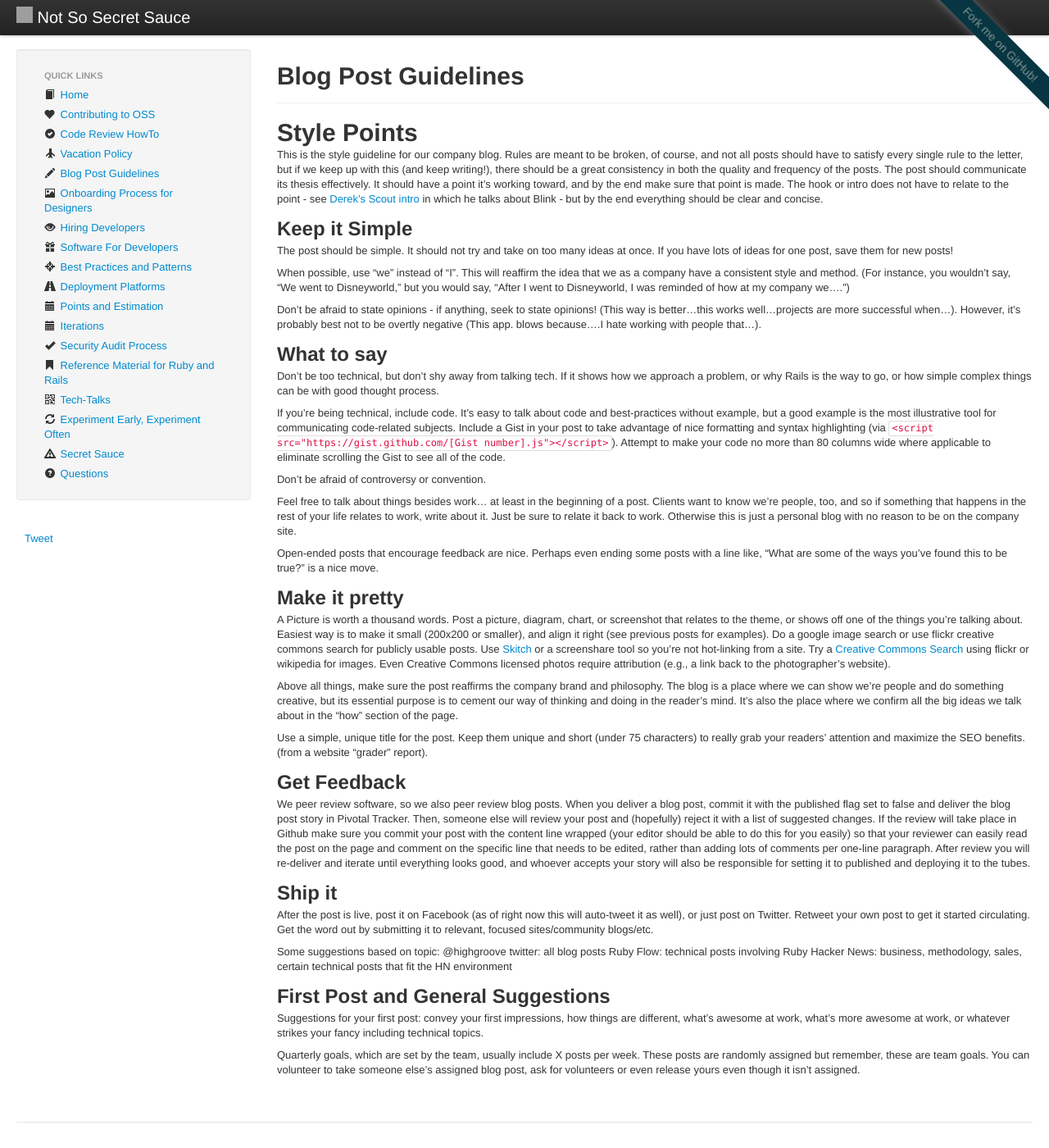
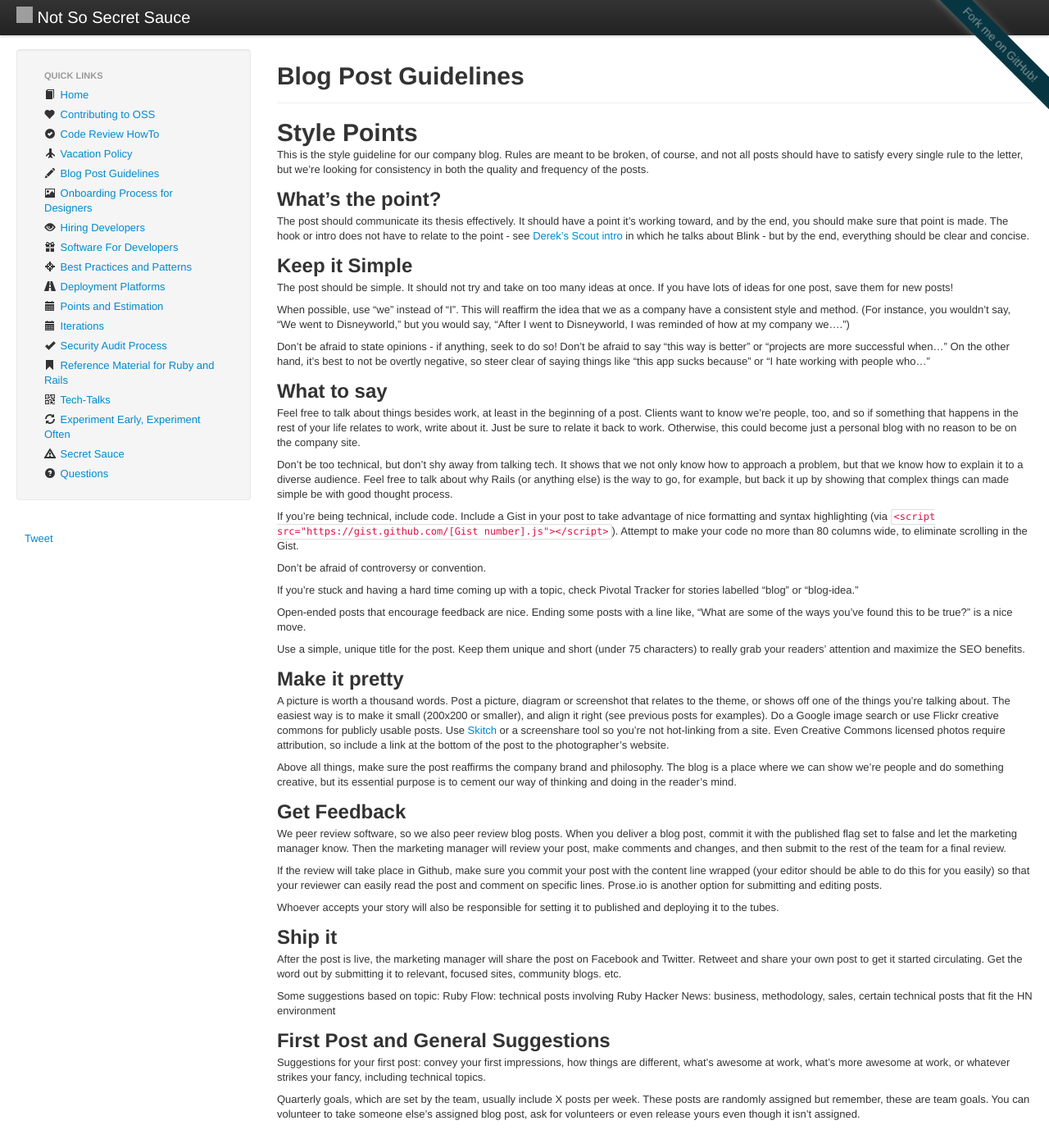
Before and after one commit to daveworth/not-so-secret-sauce, a Jekyll site: the page built from topics/blog-post-guidelines.md, in a window 1280 px wide and 1400 px high. Shown: the whole window at 82% size. Built offline with Jekyll 4.4.1, drawn with Linux system fonts in a browser that asks for light colours; nearby versions of some CDN libraries; comment, search, counter and statistics services are not loaded; grey boxes are pictures that could not be loaded.

Commit message:
Updated topics/blog-post-guidelines.md

```diff
--- a/topics/blog-post-guidelines.md
+++ b/topics/blog-post-guidelines.md
@@ -8,13 +8,13 @@ Style Points
 
 This is the style guideline for our company blog. Rules are meant to be broken,
 of course, and not all posts should have to satisfy every single rule to the
-letter, but if we keep up with this (and keep writing!), there should be a great
-consistency in both the quality and frequency of the posts. The post should
-communicate its thesis effectively. It should have a point it's working toward,
-and by the end make sure that point is made. The hook or intro does not have to
-relate to the point - see [Derek's Scout
+letter, but we're looking for consistency in both the quality and frequency of the posts.
+
+##What's the point?
+
+The post should communicate its thesis effectively. It should have a point it's working toward, and by the end, you should make sure that point is made. The hook or intro does not have to relate to the point - see [Derek's Scout
 intro](http://highgroove.com/articles/2008/01/22/web-app-service-plan-subscriptions.html)
-in which he talks about Blink - but by the end everything should be clear and
+in which he talks about Blink - but by the end, everything should be clear and
 concise.
 
 ## Keep it Simple
@@ -27,83 +27,66 @@ company have a consistent style and method. (For instance, you wouldn't say, "We
 went to Disneyworld," but you would say, "After I went to Disneyworld, I was
 reminded of how at my company we....")
 
-Don't be afraid to state opinions - if anything, seek to state opinions! (This
-way is better...this works well...projects are more successful when...).
-However, it's probably best not to be overtly negative (This app. blows
-because....I hate working with people that...).
+Don't be afraid to state opinions - if anything, seek to do so! Don't be afraid to say "this way is better" or "projects are more successful when..." On the other hand, it's best to not be overtly negative, so steer clear of saying things like "this app sucks because" or "I hate working with people who..."
 
 ## What to say
 
-Don't be too technical, but don't shy away from talking tech. If it shows how we
-approach a problem, or why Rails is the way to go, or how simple complex things
-can be with good thought process.
+Feel free to talk about things besides work, at least in the beginning of a
+post. Clients want to know we're people, too, and so if something that happens
+in the rest of your life relates to work, write about it. Just be sure to relate
+it back to work. Otherwise, this could become just a personal blog with no reason to be on the company site.
 
-If you're being technical, include code. It's easy to talk about code and
-best-practices without example, but a good example is the most illustrative tool
-for communicating code-related subjects. Include a Gist in your post to take
+Don't be too technical, but don't shy away from talking tech. It shows that we not only know how to approach a problem, but that we know how to explain it to a diverse audience. Feel free to talk about why Rails (or anything else) is the way to go, for example, but back it up by showing that complex things can made simple be with good thought process.
+
+If you're being technical, include code. Include a Gist in your post to take
 advantage of nice formatting and syntax highlighting (via `<script
 src="https://gist.github.com/[Gist number].js"></script>`). Attempt to make your
-code no more than 80 columns wide where applicable to eliminate scrolling the
-Gist to see all of the code.
+code no more than 80 columns wide, to eliminate scrolling in the Gist.
 
 Don't be afraid of controversy or convention.
 
-Feel free to talk about things besides work... at least in the beginning of a
-post. Clients want to know we're people, too, and so if something that happens
-in the rest of your life relates to work, write about it. Just be sure to relate
-it back to work. Otherwise this is just a personal blog with no reason to be on
-the company site.
+If you're stuck and having a hard time coming up with a topic, check  Pivotal Tracker for stories labelled "blog" or "blog-idea."
 
-Open-ended posts that encourage feedback are nice. Perhaps even ending some
-posts with a line like, "What are some of the ways you've found this to be
-true?" is a nice move.
+Open-ended posts that encourage feedback are nice. Ending some posts with a line like, "What are some of the ways you've found this to be true?" is a nice move.
+
+Use a simple, unique title for the post. Keep them unique and short (under 75
+characters) to really grab your readers' attention and maximize the SEO
+benefits.
 
 ## Make it pretty
 
-A Picture is worth a thousand words. Post a picture, diagram, chart, or
+A picture is worth a thousand words. Post a picture, diagram or
 screenshot that relates to the theme, or shows off one of the things you're
-talking about. Easiest way is to make it small (200x200 or smaller), and align
-it right (see previous posts for examples). Do a google image search or use
-flickr creative commons search for publicly usable posts. Use
+talking about. The easiest way is to make it small (200x200 or smaller), and align
+it right (see previous posts for examples). Do a Google image search or use
+Flickr creative commons for publicly usable posts. Use
 [Skitch](http://skitch.com/) or a screenshare tool so you're not hot-linking
-from a site. Try a [Creative Commons
-Search](http://search.creativecommons.org/) using flickr or wikipedia for
-images. Even Creative Commons licensed photos require attribution (e.g., a link
-back to the photographer's website).
+from a site. Even Creative Commons licensed photos require attribution, so include a link
+at the bottom of the post to the photographer's website.
 
 Above all things, make sure the post reaffirms the company brand and
 philosophy. The blog is a place where we can show we're people and do something
 creative, but its essential purpose is to cement our way of thinking and doing
-in the reader's mind. It's also the place where we confirm all the big ideas we
-talk about in the "how" section of the page.
-
-Use a simple, unique title for the post. Keep them unique and short (under 75
-characters) to really grab your readers' attention and maximize the SEO
-benefits. (from a website "grader" report).
+in the reader's mind.
 
 ## Get Feedback
 
 We peer review software, so we also peer review blog posts. When you deliver a
-blog post, commit it with the published flag set to false and deliver the blog
-post story in Pivotal Tracker. Then, someone else will review your post and
-(hopefully) reject it with a list of suggested changes. If the review will take
-place in Github make sure you commit your post with the content line wrapped
-(your editor should be able to do this for you easily) so that your reviewer
-can easily read the post on the page and comment on the specific line that
-needs to be edited, rather than adding lots of comments per one-line
-paragraph. After review you will re-deliver and iterate until everything looks
-good, and whoever accepts your story will also be responsible for setting it to
+blog post, commit it with the published flag set to false and let the marketing manager know. Then the marketing manager will review your post, make comments and changes, and then submit to the rest of the team for a final review.
+
+If the review will take place in Github, make sure you commit your post with the content line wrapped (your editor should be able to do this for you easily) so that your reviewer
+can easily read the post and comment on specific lines. Prose.io is another option for submitting and editing posts.
+
+Whoever accepts your story will also be responsible for setting it to
 published and deploying it to the tubes.
 
 ## Ship it
 
-After the post is live, post it on Facebook (as of right now this will
-auto-tweet it as well), or just post on Twitter. Retweet your own post to get
+After the post is live, the marketing manager will share the post on Facebook and Twitter. Retweet and share your own post to get
 it started circulating. Get the word out by submitting it to relevant, focused
-sites/community blogs/etc.
+sites, community blogs. etc.
 
 Some suggestions based on topic:
-@highgroove twitter: all blog posts
 Ruby Flow: technical posts involving Ruby
 Hacker News: business, methodology, sales, certain technical posts that fit the
 HN environment
@@ -112,7 +95,7 @@ HN environment
 
 Suggestions for your first post: convey your first impressions, how things are
 different, what's awesome at work, what's more awesome at work, or whatever
-strikes your fancy including technical topics.
+strikes your fancy, including technical topics.
 
 Quarterly goals, which are set by the team, usually include X posts per week.
 These posts are randomly assigned but remember, these are team goals. You can
```
